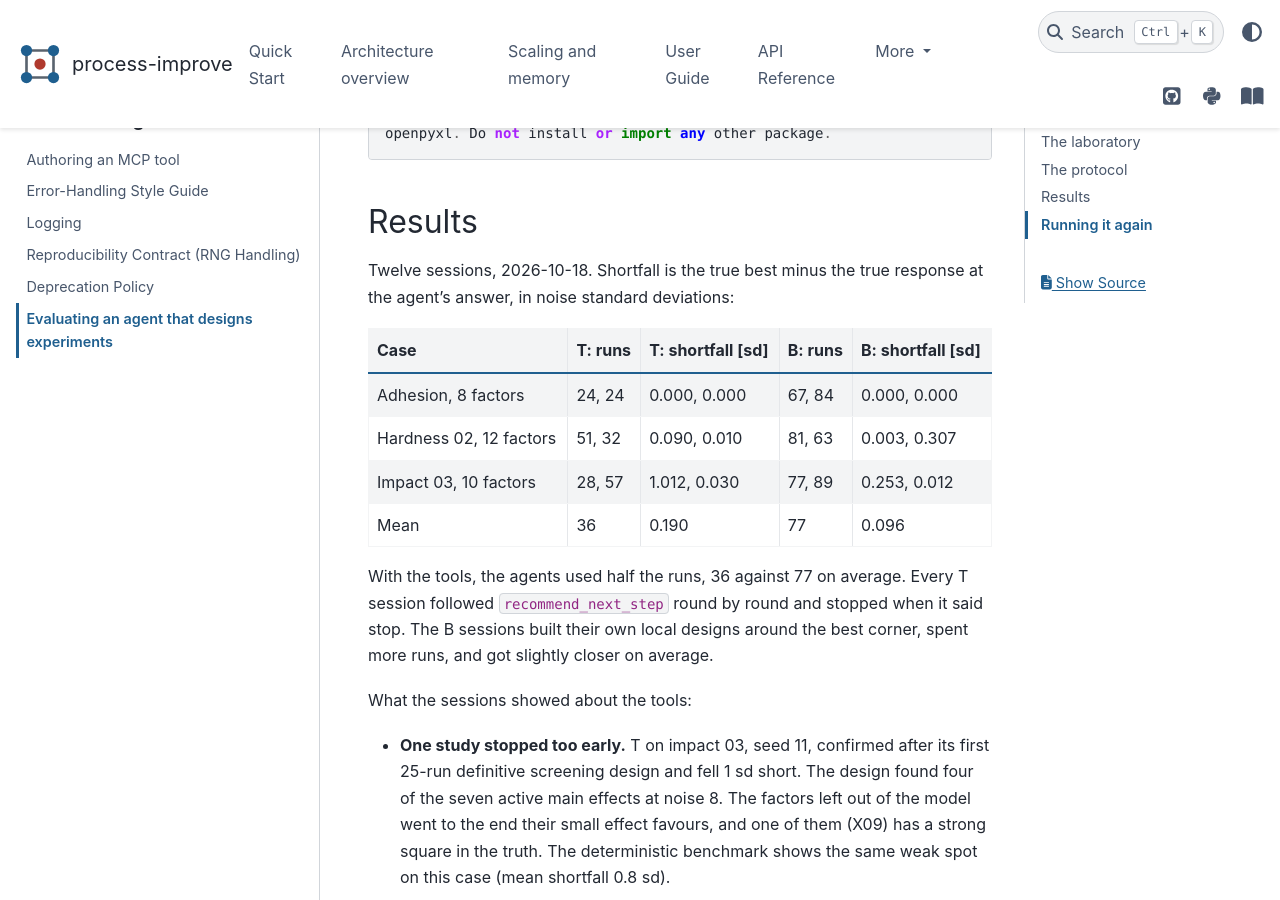
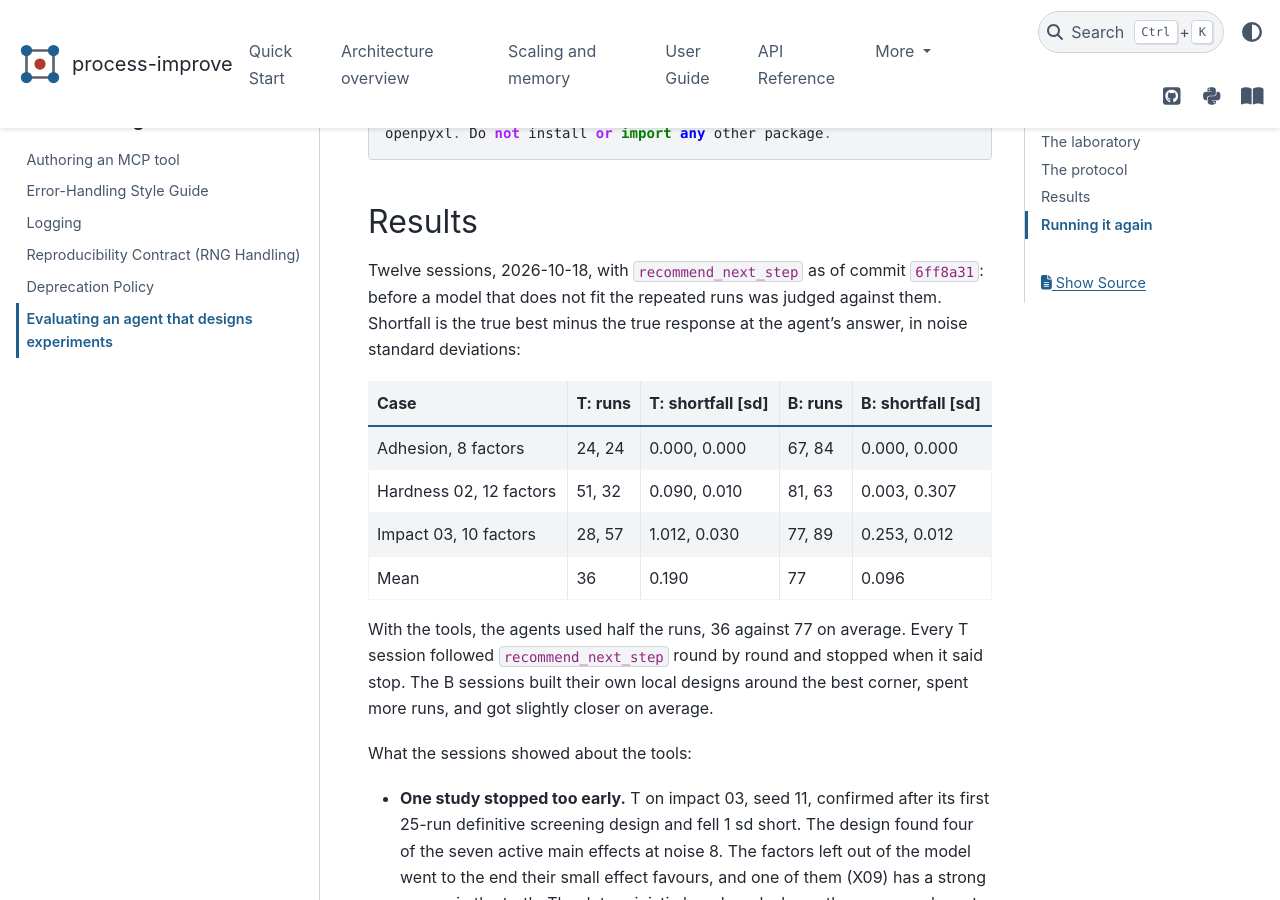
Before and after one commit to kgdunn/process-improve, a Sphinx documentation site: the page built from docs/development/doe_agent_evaluation.rst, in a window 1280 px wide and 900 px high, scrolled down 1857 px. Built offline with Sphinx 7.4.7 and the PyData theme 0.15.4, drawn with Linux system fonts in a browser that asks for light colours.

Commit message:
Say which version of the next step the evaluated agents used
Co-Authored-By: Claude Opus 5.5 <noreply@anthropic.com>
Claude-Session: https://claude.ai/code/session_01L2tiSWaSL9Az8XA4ah4Xza

```diff
--- a/docs/development/doe_agent_evaluation.rst
+++ b/docs/development/doe_agent_evaluation.rst
@@ -75,8 +75,9 @@ Condition B adds::
 Results
 -------
 
-Twelve sessions, 2026-10-18. Shortfall is the true best minus the true response at
-the agent's answer, in noise standard deviations:
+Twelve sessions, 2026-10-18, with ``recommend_next_step`` as of commit ``6ff8a31``: before a
+model that does not fit the repeated runs was judged against them. Shortfall is the true best
+minus the true response at the agent's answer, in noise standard deviations:
 
 .. list-table::
    :header-rows: 1
```
